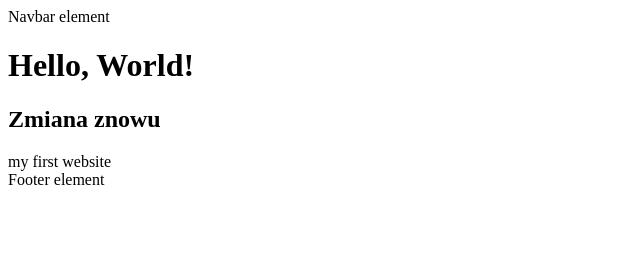
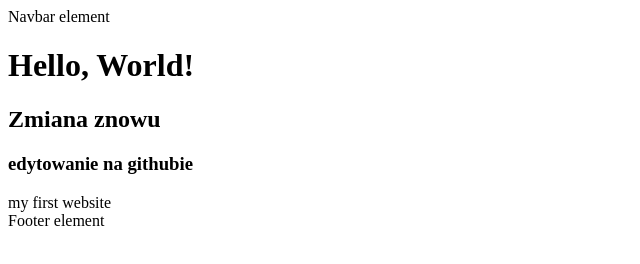
Before and after one commit to adisikora/fork, a plain HTML site: page index.html in a window 1280 px wide. Shown: the whole page, without its empty margins (0-640 px from the left). Drawn offline with Linux system fonts and the light colour scheme.

Commit message:
zmiana index.html
lol

```diff
--- a/index.html
+++ b/index.html
@@ -10,6 +10,7 @@
   	<div class="header">Navbar element</div>
     <h1>Hello, World!</h1>
 	<h2> Zmiana znowu </h2>
+	  <h3> edytowanie na githubie </h3>
     <span>my first website</span>
     <div class='footer'>Footer element</div>
   </body>
```
